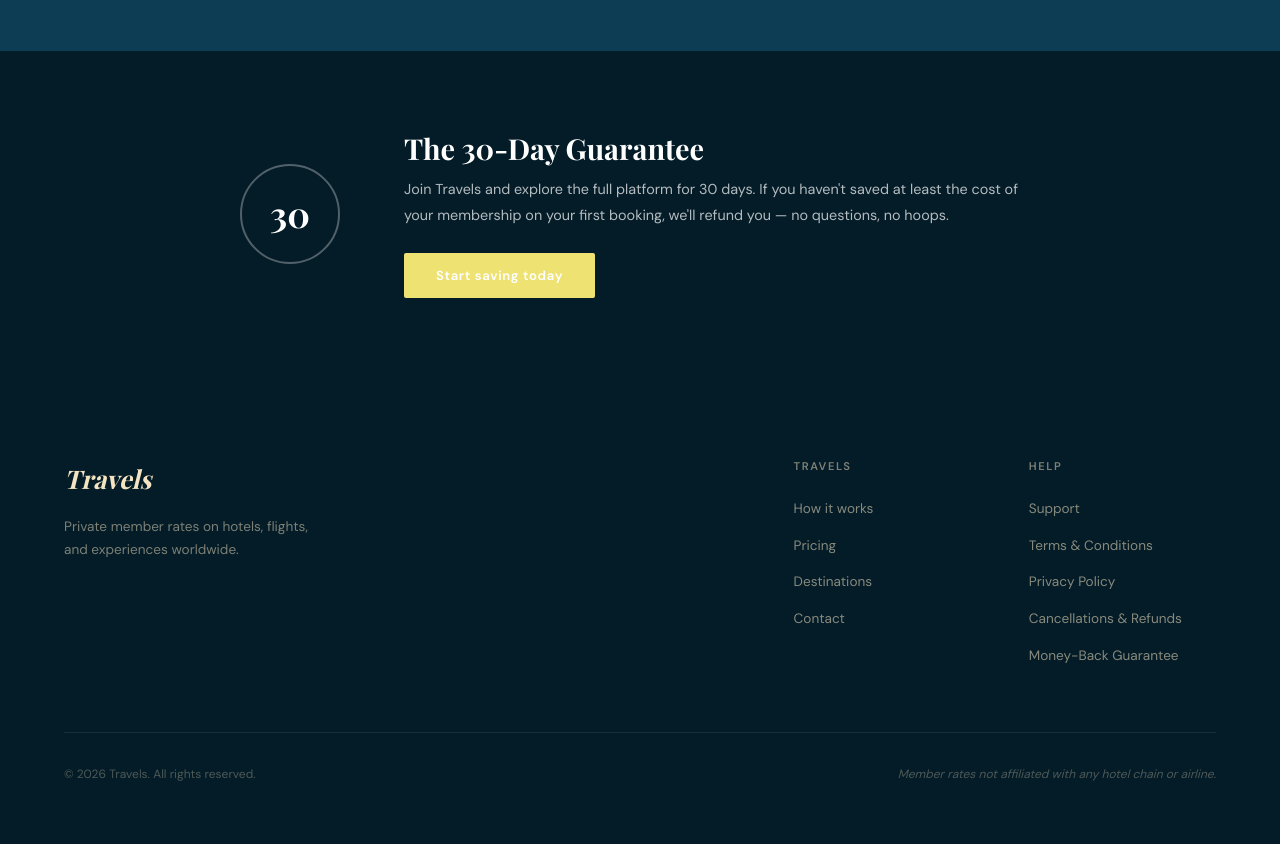
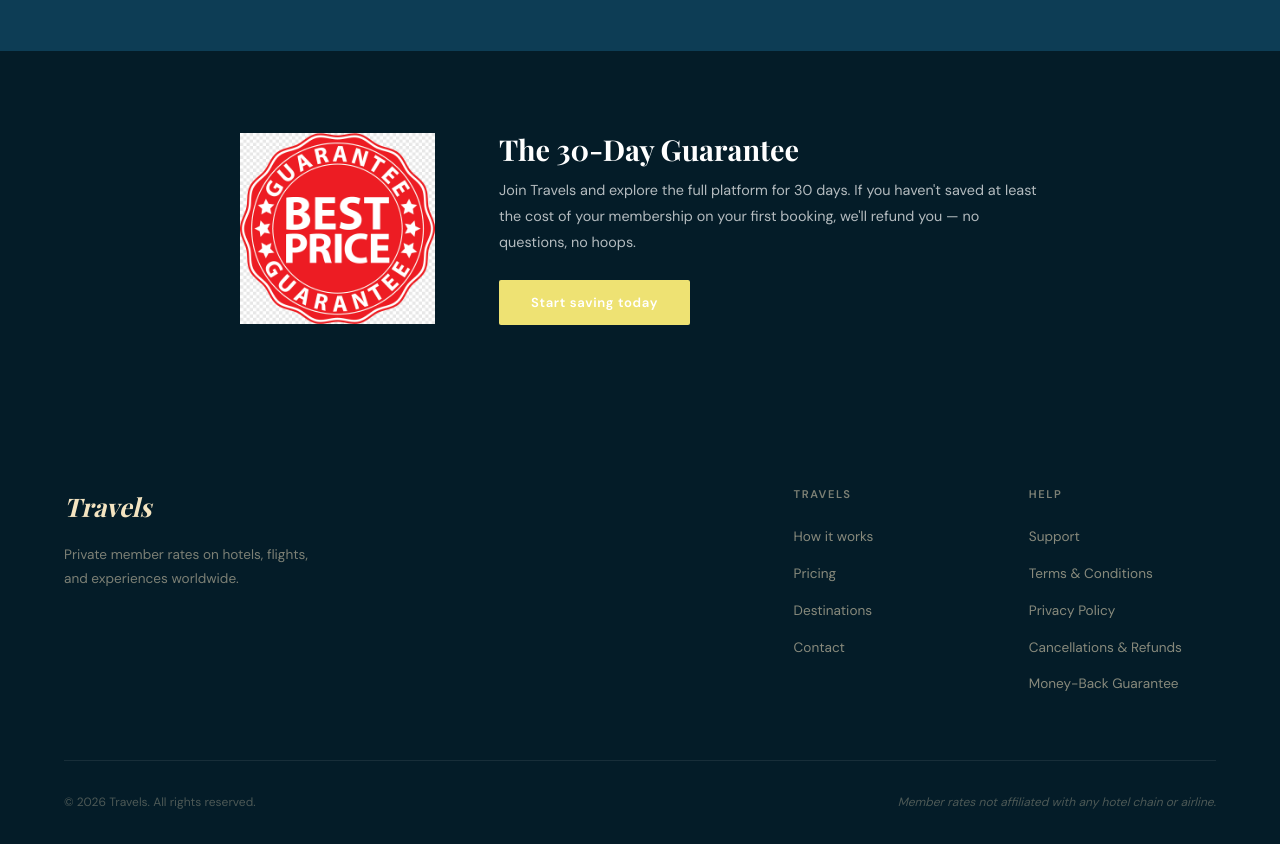
Before and after one commit to ElBeDev/travels, a React (Vite) app: page / in a window 1280 px wide. Shown: the part 7340-8184 px from the top of the page. Before the commit the page ends 8156 px from the top, so only its background shows below. Built offline with nearby package versions, Linux system fonts and the light colour scheme; a web font is replaced by a local one.

Commit message:
feat: best price guarantee stamp — new transparent PNG

```diff
--- a/src/components/Guarantee.module.css
+++ b/src/components/Guarantee.module.css
@@ -11,14 +11,13 @@
 }
 .badge {
   flex-shrink: 0;
-  width: 100px; height: 100px;
-  border-radius: 50%;
-  border: 2.5px solid rgba(255,255,255,0.3);
+  width: 195px; height: 195px;
   display: flex; align-items: center; justify-content: center;
-  font-family: var(--ff-display);
-  font-size: 2.2rem;
-  font-weight: 700;
-  color: #fff;
+}
+.stampImg {
+  width: 195px;
+  height: 195px;
+  object-fit: contain;
 }
 .title {
   font-family: var(--ff-display);
--- a/src/components/Guarantee.tsx
+++ b/src/components/Guarantee.tsx
@@ -15,7 +15,7 @@ export default function Guarantee() {
           animate={inView ? { opacity: 1, scale: 1 } : {}}
           transition={{ duration: 0.6, type: 'spring', stiffness: 200 }}
         >
-          30
+          <img src="/best-price-stamp.png" alt="Best Price Guarantee" className={styles.stampImg} />
         </motion.div>
         <motion.div
           className={styles.text}
```
Also changed, not shown: public/best-price-stamp.jpg (added), public/best-price-stamp.png (added).
